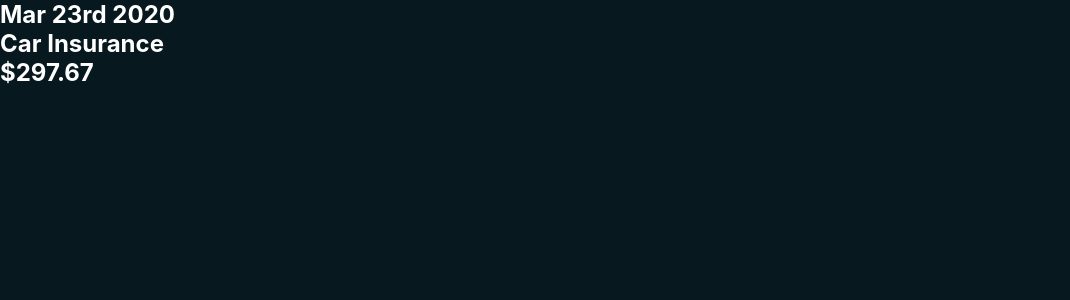
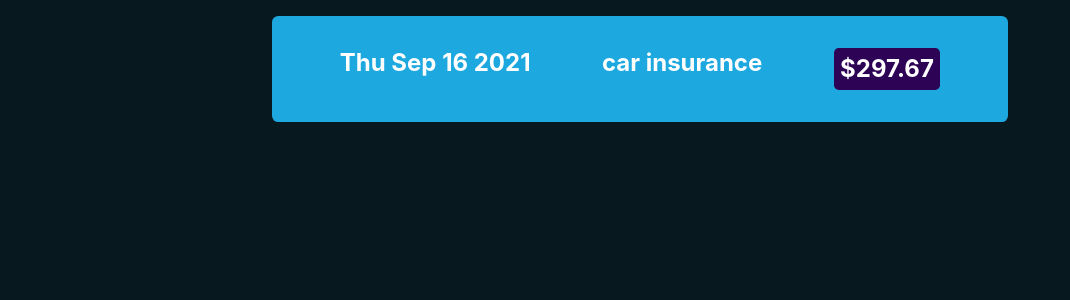
Before and after one commit to Sidiik/React-Refresher-expenses-app, a React (Create React App) app: page / in a window 1280 px wide. Shown: the top 300 px of the page, without its empty margins (0-1070 px from the left). Built offline with nearby package versions, Linux system fonts and the light colour scheme.

Commit message:
discovered

```diff
--- a/src/App.js
+++ b/src/App.js
@@ -1,8 +1,28 @@
 import ExpenseItem from "./components/ExpenseItem";
 function App() {
+  const expenses = [
+    {
+      title: "car insurance",
+      date: new Date(2021, 8, 16),
+      price: "232",
+    },
+    {
+      title: "Toilet paper",
+      date: new Date(2021, 8, 16),
+      price: "78",
+    },
+    {
+      title: "House rent",
+      date: new Date(2021, 8, 16),
+      price: "132",
+    },
+  ];
   return (
     <div className="App">
-      <ExpenseItem />
+      <ExpenseItem
+        title={expenses[0].title}
+        date={expenses[0].date.toDateString()}
+      />
     </div>
   );
 }
--- a/src/components/ExpenseItem.css
+++ b/src/components/ExpenseItem.css
@@ -1,3 +1,13 @@
 .expense-item {
-  border: 1px solid blue;
+  display: flex;
+  justify-content: space-around;
+  background-color: rgb(29, 168, 223);
+  padding: 2rem;
+  margin: 1rem;
+  border-radius: 0.4rem;
 }
+.e-price {
+  background-color: rgb(45, 3, 85);
+  padding: 0.4rem;
+  border-radius: 0.3rem;
+}
--- a/src/components/ExpenseItem.jsx
+++ b/src/components/ExpenseItem.jsx
@@ -1,11 +1,14 @@
-function ExpenseItem() {
+import "./ExpenseItem.css";
+function ExpenseItem(props) {
+  const desc = props.title;
+  console.log(props.date);
   return (
     <div className="expense-item">
       <div className="e-date">
-        <h2>Mar 23rd 2020</h2>
+        <h2> {props.date} </h2>
       </div>
       <div className="e-description">
-        <h2>Car Insurance</h2>
+        <h2> {desc} </h2>
       </div>
       <div className="e-price">
         <h2> $297.67</h2>
--- a/src/index.css
+++ b/src/index.css
@@ -4,9 +4,10 @@
   box-sizing: border-box;
 }
 body {
+  width: 60%;
+  margin: auto;
   background-color: rgb(7, 25, 31);
   color: #fff;
-  margin: 0;
   font-family: -apple-system, BlinkMacSystemFont, "Segoe UI", "Roboto", "Oxygen",
     "Ubuntu", "Cantarell", "Fira Sans", "Droid Sans", "Helvetica Neue",
     sans-serif;
```
